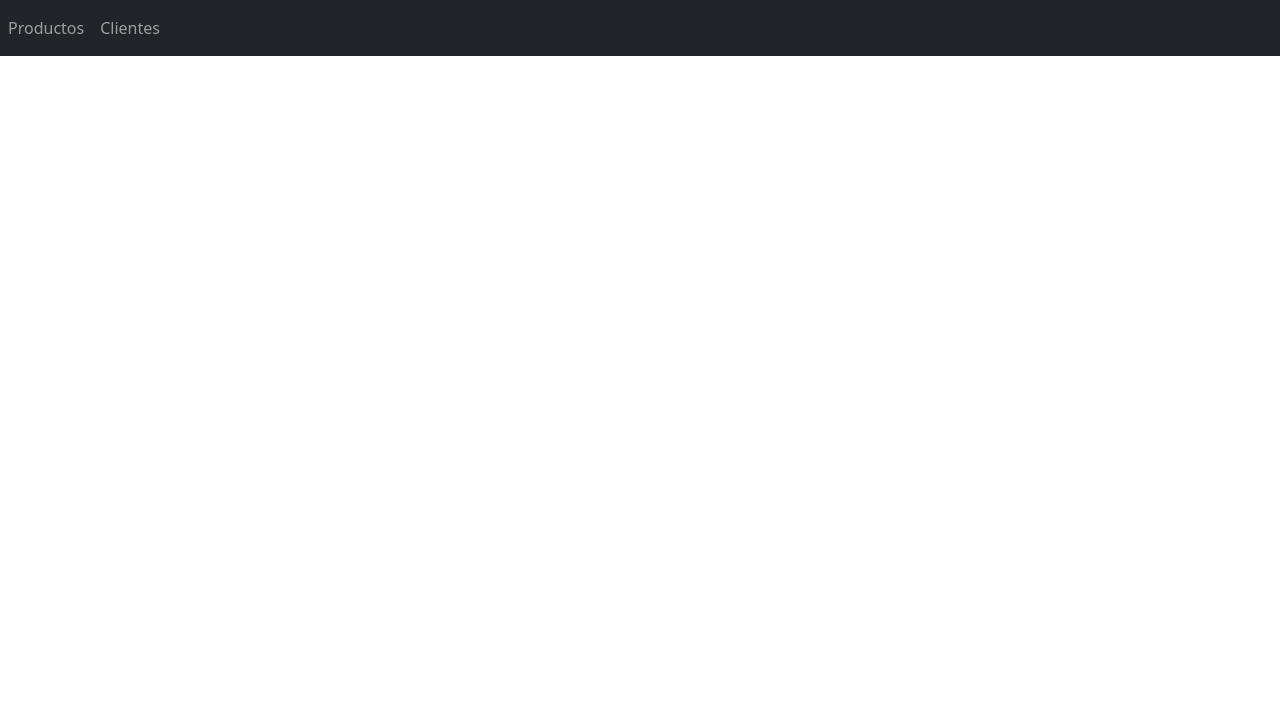
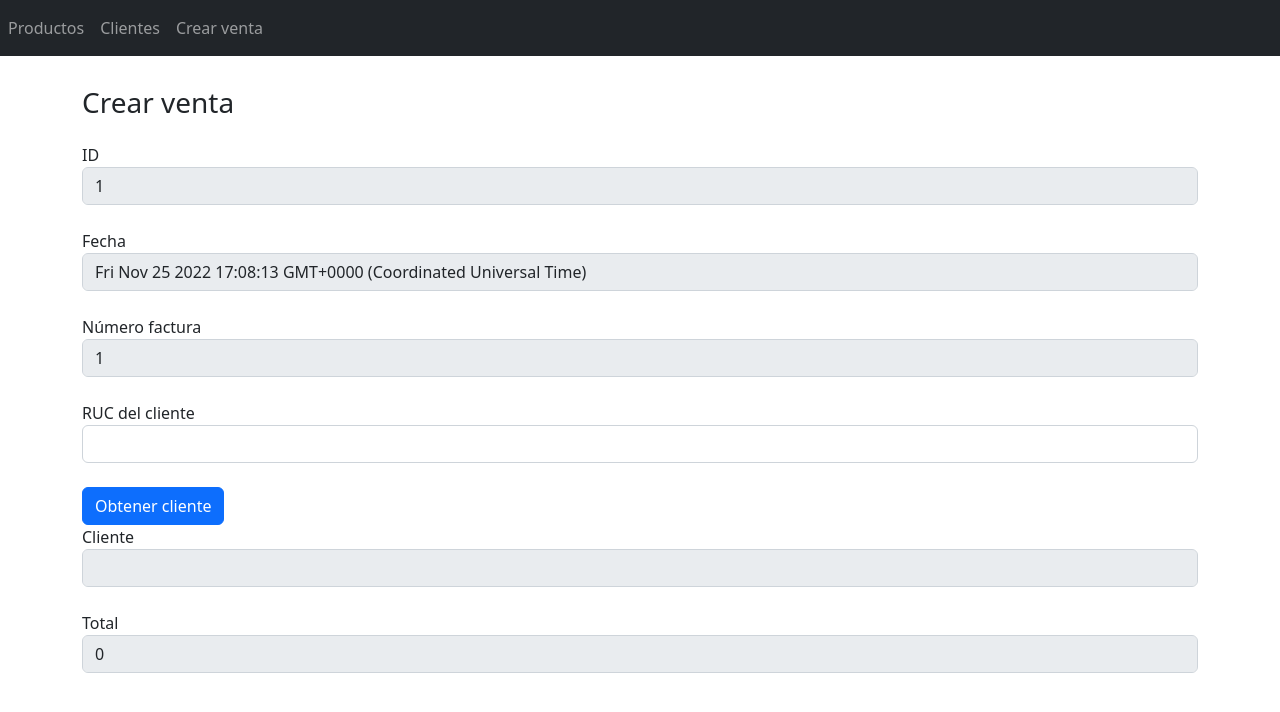
Before and after one commit to roxana1999/frontEndAppFinal, an Angular app: page /ventaProductos/crearVenta in a window 1280 px wide. Before the commit this address led to /. Shown: the top 712 px of the page. Built offline with nearby package versions, Linux system fonts and the light colour scheme.

Commit message:
VentaProductos: avance en el template de venta

```diff
--- a/src/app/app-routing.module.ts
+++ b/src/app/app-routing.module.ts
@@ -8,6 +8,8 @@ import { ActualizarProductoComponent } from './components/productos/actualizar-p
 import { CrearProductoComponent } from './components/productos/crear-producto/crear-producto.component';
 import { EliminarProductoComponent } from './components/productos/eliminar-producto/eliminar-producto.component';
 import { ProductosComponent } from './components/productos/productos.component';
+import { CrearVentaComponent } from './components/venta-productos/crear-venta/crear-venta.component';
+import { VentaProductos } from './models/ventaProductos';
 
 const routes: Routes = [
   {path: 'productos', component: ProductosComponent},
@@ -18,6 +20,8 @@ const routes: Routes = [
   {path: 'clientes/crearCliente', component: CrearClienteComponent},
   {path: 'clientes/actualizarCliente/:ruc', component: ActualizarClienteComponent},
   {path: 'clientes/eliminarCliente/:ruc', component: EliminarClienteComponent},
+  {path: 'ventaProductos', component: VentaProductos},
+  {path: 'ventaProductos/crearVenta', component: CrearVentaComponent},
 ];
 
 @NgModule({
--- a/src/app/app.component.html
+++ b/src/app/app.component.html
@@ -6,6 +6,9 @@
       <li class="nav-item">
         <a class="nav-link" href="/clientes">Clientes</a>
       </li>
+      <li class="nav-item">
+        <a class="nav-link" href="/ventaProductos/crearVenta">Crear venta</a>
+      </li>
     </ul>
 </nav>
 <div class="container">
--- a/src/app/app.module.ts
+++ b/src/app/app.module.ts
@@ -12,6 +12,8 @@ import { ClientesComponent } from './components/clientes/clientes.component';
 import { CrearClienteComponent } from './components/clientes/crear-cliente/crear-cliente.component';
 import { EliminarClienteComponent } from './components/clientes/eliminar-cliente/eliminar-cliente.component';
 import { ActualizarClienteComponent } from './components/clientes/actualizar-cliente/actualizar-cliente.component';
+import { VentaProductosComponent } from './components/venta-productos/venta-productos.component';
+import { CrearVentaComponent } from './components/venta-productos/crear-venta/crear-venta.component';
 
 @NgModule({
   declarations: [
@@ -23,7 +25,9 @@ import { ActualizarClienteComponent } from './components/clientes/actualizar-cli
     ClientesComponent,
     CrearClienteComponent,
     EliminarClienteComponent,
-    ActualizarClienteComponent
+    ActualizarClienteComponent,
+    VentaProductosComponent,
+    CrearVentaComponent
   ],
   imports: [
     BrowserModule,
--- /dev/null
+++ b/src/app/components/venta-productos/crear-venta/crear-venta.component.html
@@ -0,0 +1,48 @@
+<div class="espacio"></div>
+<h3>Crear venta</h3>
+<div class="espacio-15"></div>
+<div *ngIf="success; else mostrarForm">
+    <div class="alert alert-success" role="alert">
+        {{mensaje}}
+    </div>
+    <button class="btn btn-secondary" routerLink="/clientes">Volver</button>
+</div>
+<ng-template #mostrarForm>
+    <div class="form-group">
+        ID
+        <input type="text" disabled="true" class="form-control" [(ngModel)]="ventaProductos.cabecera.id"/><br />
+    </div>
+    <div class="form-group">
+        Fecha
+        <input type="datetime" disabled="true" class="form-control" [(ngModel)]="ventaProductos.cabecera.fecha"/><br />
+    </div>
+    <div class="form-group">
+        Número factura
+        <input type="number" disabled="true" class="form-control" [(ngModel)]="ventaProductos.cabecera.numeroFactura"/><br />
+    </div>
+    <div class="form-group">
+        RUC del cliente
+        <input type="number" class="form-control" [(ngModel)]="ruc"/><br />
+    </div>
+    <button (click)="obtenerCliente()" class="btn btn-primary">
+        Obtener cliente
+    </button>
+    <div class="form-group">
+        Cliente
+        <input type="text" disabled="true" class="form-control" [(ngModel)]="ventaProductos.cabecera.cliente.nombreApellido"/><br />
+    </div>
+    <div class="form-group">
+        Total
+        <input type="text" disabled="true" class="form-control" [(ngModel)]="ventaProductos.cabecera.total"/><br />
+    </div>
+    <div class="espacio"></div>
+    <!-- <button (click)="agregarCliente()" class="btn btn-primary">
+        Agregar cliente
+    </button> -->
+</ng-template>
+<div class="espacio"></div>
+<div *ngIf="warning" class="alert alert-warning" role="alert">
+    {{mensaje}}
+</div>
+
+<router-outlet></router-outlet>
--- /dev/null
+++ b/src/app/components/venta-productos/crear-venta/crear-venta.component.ts
@@ -0,0 +1,46 @@
+import { Component, OnInit } from '@angular/core';
+import { Cliente } from 'src/app/models/cliente';
+import { VentaProductos } from 'src/app/models/ventaProductos';
+import { obtenerListaClientes } from '../../clientes/funciones/obtenerListaClientes';
+import { listaVentaProductos } from '../listaVentaProductos';
+
+@Component({
+  selector: 'app-crear-venta',
+  templateUrl: './crear-venta.component.html',
+  styleUrls: ['./crear-venta.component.css']
+})
+export class CrearVentaComponent implements OnInit {
+  cliente!: Cliente;
+  ruc!: number;
+  fecha!: Date;
+  ventaProductos!: VentaProductos;
+  success!: boolean;
+  warning!: boolean;
+  mensaje!: string;
+
+  constructor() { }
+
+  ngOnInit(): void {
+    if (localStorage.getItem('listaVentaProductos') == null)
+      localStorage.setItem('listaVentaProductos', JSON.stringify(listaVentaProductos));
+    this.ventaProductos = new VentaProductos();
+  }
+
+  obtenerCliente(){
+    console.log("El tipo de dato es:")
+    console.log(typeof this.ruc)
+    console.log(this.ruc)
+    let listaClientes = obtenerListaClientes();
+    console.log(listaClientes)
+    let index = listaClientes.findIndex( cliente => cliente.ruc == this.ruc);
+    console.log("index es",index)
+    if (index==-1){
+      this.warning = true; this.mensaje = "No se ha encontrado el ruc";
+    }
+    else{
+      console.log(listaClientes[index])
+      this.ventaProductos.cabecera.cliente = listaClientes[index];
+      console.log(this.cliente);
+    }
+  }
+}
--- /dev/null
+++ b/src/app/components/venta-productos/listaVentaProductos.ts
@@ -0,0 +1,3 @@
+import { VentaProductos } from "src/app/models/ventaProductos";
+
+export const listaVentaProductos : VentaProductos[] = [];
--- /dev/null
+++ b/src/app/components/venta-productos/venta-productos.component.html
@@ -0,0 +1 @@
+<p>venta-productos works!</p>
--- /dev/null
+++ b/src/app/components/venta-productos/venta-productos.component.ts
@@ -0,0 +1,15 @@
+import { Component, OnInit } from '@angular/core';
+
+@Component({
+  selector: 'app-venta-productos',
+  templateUrl: './venta-productos.component.html',
+  styleUrls: ['./venta-productos.component.css']
+})
+export class VentaProductosComponent implements OnInit {
+
+  constructor() { }
+
+  ngOnInit(): void {
+  }
+
+}
--- /dev/null
+++ b/src/app/models/ventaProductos.ts
@@ -0,0 +1,33 @@
+import { Cliente } from "./cliente";
+import { Producto } from "./producto";
+
+export class VentaProductos {
+  static siguienteID: number;
+
+  cabecera!: {
+    id: number;
+    fecha: Date;
+    numeroFactura: number;
+    cliente: Cliente;
+    total: number;
+    };
+
+    detalles: Detalle[] = [];
+
+    constructor(){
+      if (VentaProductos.siguienteID==null) VentaProductos.siguienteID=1;
+      this.cabecera = {
+        id : VentaProductos.siguienteID,
+        numeroFactura: VentaProductos.siguienteID,
+        fecha: new Date(Date.now()),
+        total : 0,
+        cliente: new Cliente(NaN, "", "")
+      }
+    }
+}
+
+export class Detalle {
+    producto!: Producto;
+    cantidad!: number;
+    totalDetalle!: number;
+}
```
Also changed, not shown: src/app/components/venta-productos/crear-venta/crear-venta.component.css (added), src/app/components/venta-productos/venta-productos.component.css (added), 2 other files (tests, documents, lock files or other folders).
